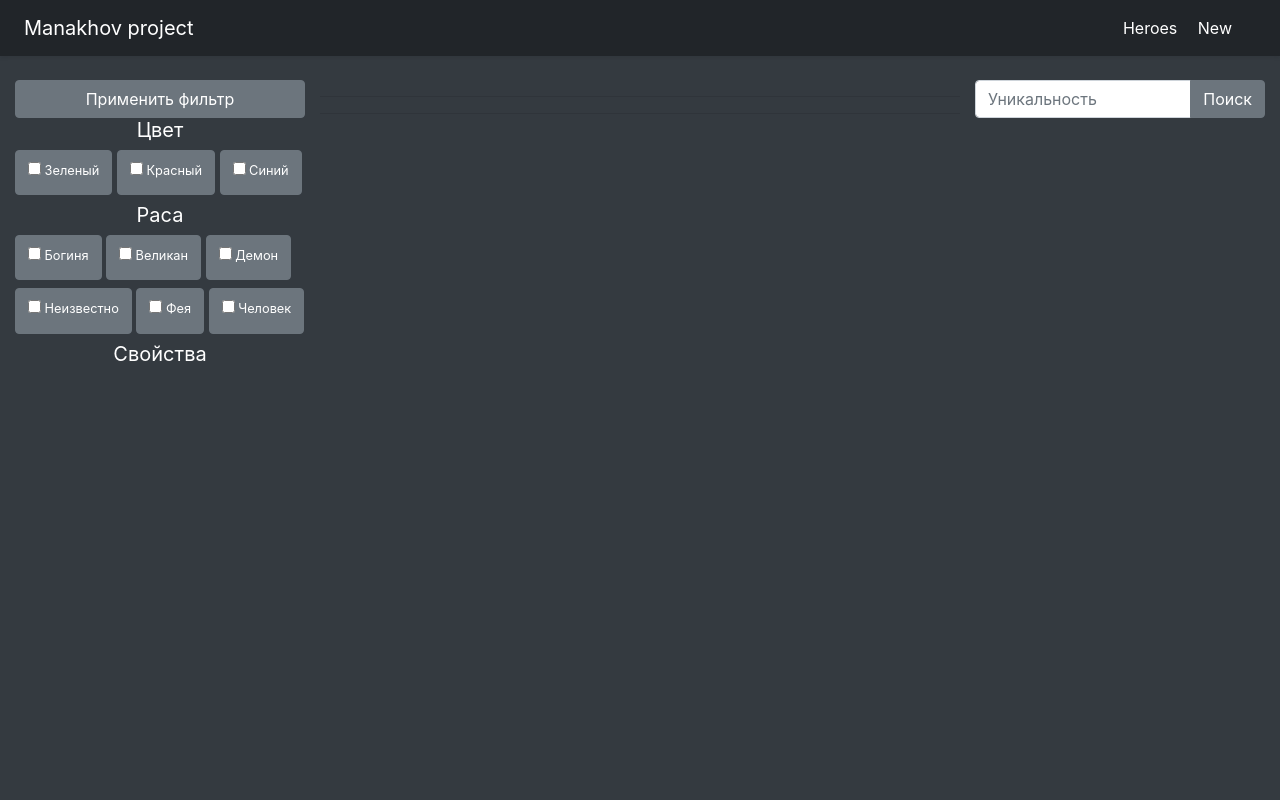
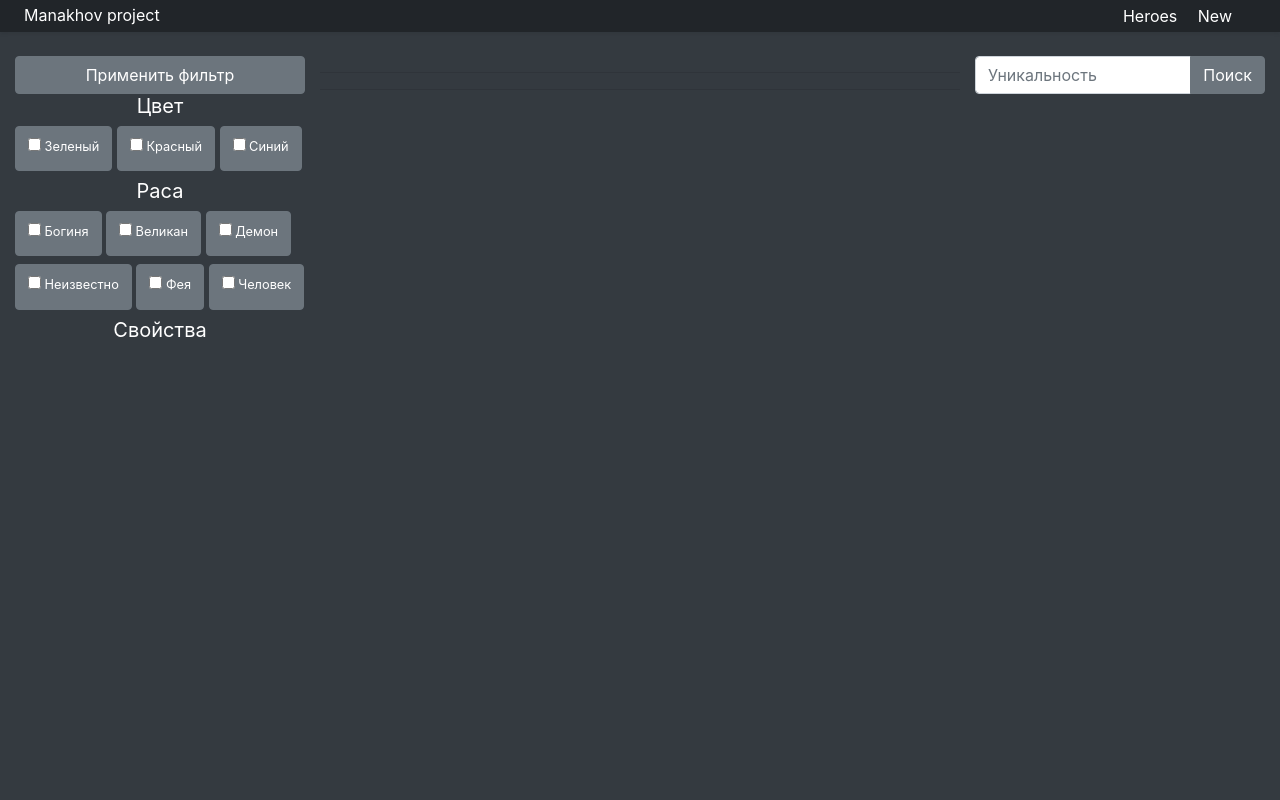
Before and after one commit to Manakhov/7dsgc-wiki, a Django app: page / in a window 1280 px wide. Run offline with Django 3.2, Linux system fonts and the light colour scheme; data that the repository does not hold is empty; some libraries are stand-ins or nearby versions.

Commit message:
reduce header

```diff
--- a/sdsgc_wiki/main/templates/main/base.html
+++ b/sdsgc_wiki/main/templates/main/base.html
@@ -11,8 +11,8 @@
 </head>
 <body>
     <div class="container-fluid bg-dark text-white min-vh-100 p-0">
-        <div class="d-flex flex-column flex-md-row align-items-center p-3 px-md-4 text-white shadow-sm" style="background-color: #212529">
-            <h5 class="my-0 mr-md-auto font-weight-normal">Manakhov project</h5>
+        <div class="d-flex flex-column flex-md-row align-items-center p-1 px-md-4 text-white shadow-sm" style="background-color: #212529">
+            <h6 class="my-0 mr-md-auto font-weight-normal">Manakhov project</h6>
             <nav class="my-2 my-md-0 mr-md-3">
                 <a class="p-2 text-white" href="{% url 'all_heroes' %}">Heroes</a>
                 <a class="p-2 text-white" href="{% url 'new_hero' %}">New</a>
```
